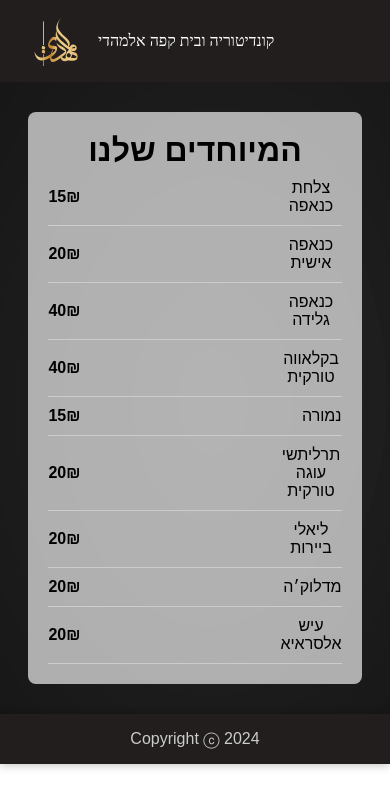
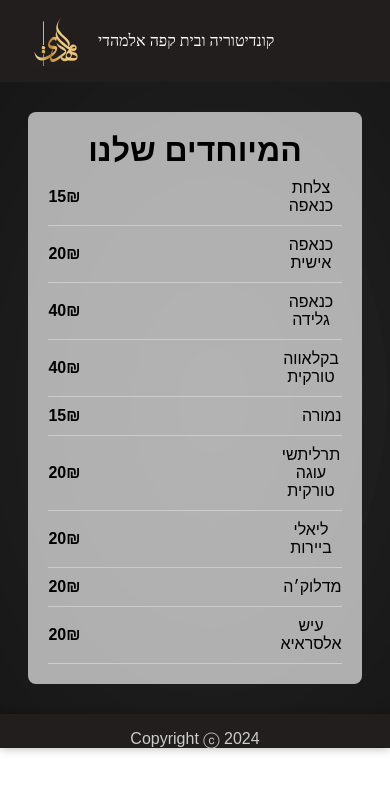
Before and after one commit to RaafatMarzuq/Al-Mahdi-Sweets, a React (Create React App) app: page /specialDessertMenu in a window 390 px wide. Shown: the top 808 px of the page. Built offline with nearby package versions, Linux system fonts and the light colour scheme.

Commit message:
make it responsive

```diff
--- a/src/components/Footer/style.css
+++ b/src/components/Footer/style.css
@@ -1,6 +1,6 @@
 footer {
     background-color: rgb(34, 30, 30);
-    padding: 16px 32px;
+    padding-top: 16px ;
     box-shadow: 0 0 10px 0 rgba(0, 0, 0, 0.3);
     display: flex;
     justify-content: center;
```
